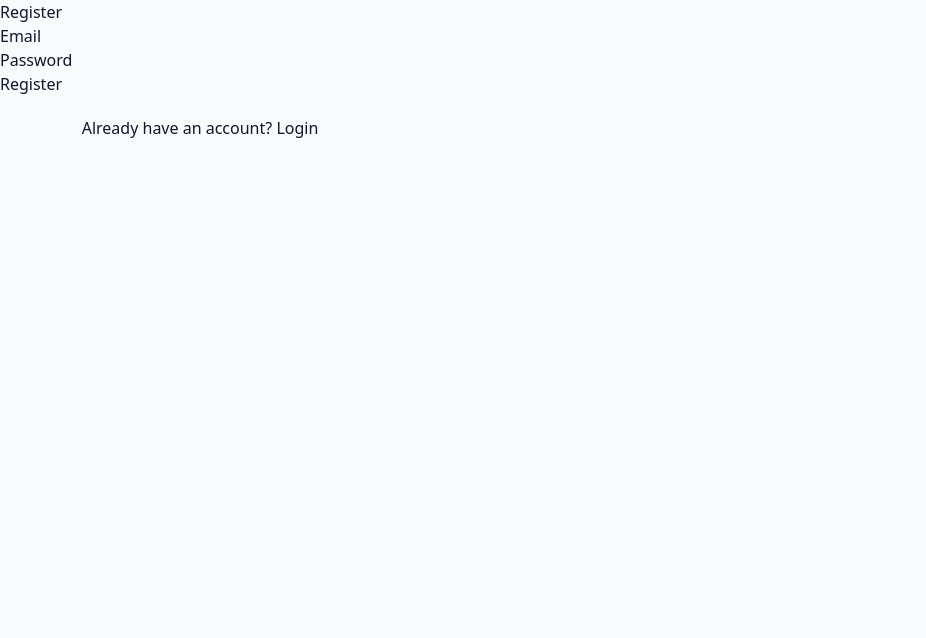
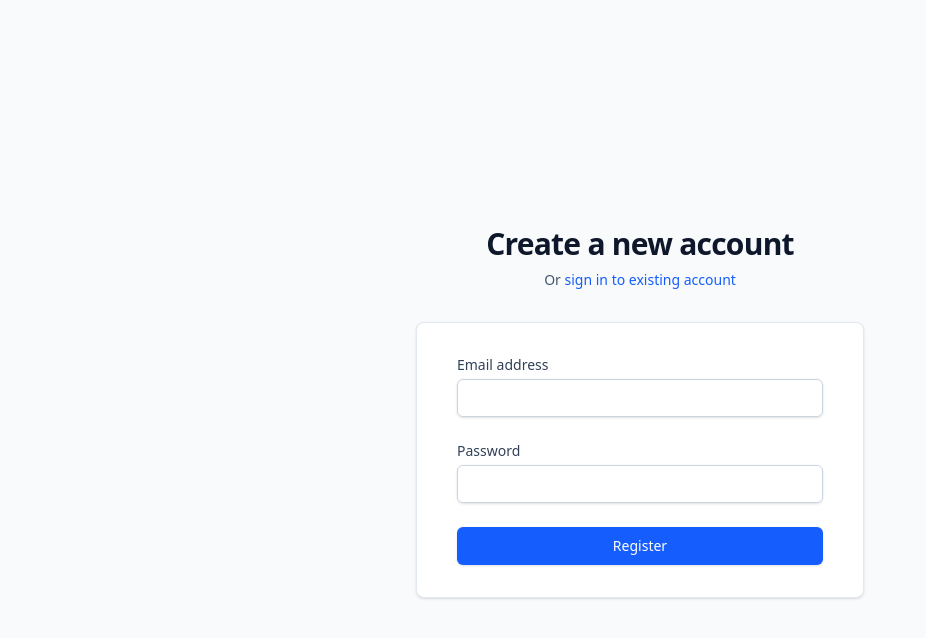
Before and after one commit to L-E-G-E-N-D/url-monitoring-uptime-checker, a React (Vite) app in the folder frontend/: page /register in a window 1280 px wide. Shown: the top 638 px of the page, without its empty margins (0-926 px from the left). Built offline with nearby package versions, Linux system fonts and the light colour scheme.

Commit message:
polish login and register pages with tailwind

```diff
--- a/frontend/src/pages/Login.jsx
+++ b/frontend/src/pages/Login.jsx
@@ -33,39 +33,70 @@ function Login() {
   }
 
   return (
-    <div className="container" style={{ maxWidth: '400px' }}>
-      <h1>Login</h1>
-      {error && <p className="error">{error}</p>}
+    <div className="min-h-screen bg-slate-50 flex flex-col justify-center py-12 sm:px-6 lg:px-8">
+      <div className="sm:mx-auto sm:w-full sm:max-w-md">
+        <h2 className="mt-6 text-center text-3xl font-bold tracking-tight text-slate-900">Sign in to your account</h2>
+        <p className="mt-2 text-center text-sm text-slate-600">
+          Or <Link to="/register" className="font-medium text-blue-600 hover:text-blue-500">create a new account</Link>
+        </p>
+      </div>
 
-      <form onSubmit={handleLogin} className="auth-form">
-        <div className="form-group">
-          <label htmlFor="email">Email</label>
+      <div className="mt-8 sm:mx-auto sm:w-full sm:max-w-md">
+        <div className="bg-white py-8 px-4 shadow sm:rounded-lg sm:px-10 border border-slate-200">
+          {error && (
+            <div className="mb-4 bg-red-50 border border-red-200 text-red-700 px-4 py-3 rounded relative" role="alert">
+              <span className="block sm:inline">{error}</span>
+            </div>
+          )}
+
+          <form className="space-y-6" onSubmit={handleLogin}>
+            <div>
+              <label htmlFor="email" className="block text-sm font-medium text-slate-700">
+                Email address
+              </label>
+              <div className="mt-1">
                 <input
-            type="email"
                   id="email"
                   name="email"
+                  type="email"
+                  autoComplete="email"
+                  required
                   value={email}
                   onChange={e => setEmail(e.target.value)}
-            required
+                  className="block w-full appearance-none rounded-md border border-slate-300 px-3 py-2 placeholder-slate-400 shadow-sm focus:border-blue-500 focus:outline-none focus:ring-blue-500 sm:text-sm"
                 />
               </div>
-        <div className="form-group">
-          <label htmlFor="password">Password</label>
+            </div>
+
+            <div>
+              <label htmlFor="password" className="block text-sm font-medium text-slate-700">
+                Password
+              </label>
+              <div className="mt-1">
                 <input
-            type="password"
                   id="password"
                   name="password"
+                  type="password"
+                  autoComplete="current-password"
+                  required
                   value={password}
                   onChange={e => setPassword(e.target.value)}
-            required
+                  className="block w-full appearance-none rounded-md border border-slate-300 px-3 py-2 placeholder-slate-400 shadow-sm focus:border-blue-500 focus:outline-none focus:ring-blue-500 sm:text-sm"
                 />
               </div>
-        <button type="submit" className="primary-btn">Login</button>
+            </div>
+
+            <div>
+              <button
+                type="submit"
+                className="flex w-full justify-center rounded-md border border-transparent bg-blue-600 py-2 px-4 text-sm font-medium text-white shadow-sm hover:bg-blue-700 focus:outline-none focus:ring-2 focus:ring-blue-500 focus:ring-offset-2"
+              >
+                Sign in
+              </button>
+            </div>
           </form>
-
-      <p style={{ marginTop: '20px', textAlign: 'center' }}>
-        Don't have an account? <Link to="/register">Register</Link>
-      </p>
+        </div>
+      </div>
     </div>
   )
 }
--- a/frontend/src/pages/Register.jsx
+++ b/frontend/src/pages/Register.jsx
@@ -30,39 +30,70 @@ function Register() {
   }
 
   return (
-    <div className="container" style={{ maxWidth: '400px' }}>
-      <h1>Register</h1>
-      {error && <p className="error">{error}</p>}
+    <div className="min-h-screen bg-slate-50 flex flex-col justify-center py-12 sm:px-6 lg:px-8">
+      <div className="sm:mx-auto sm:w-full sm:max-w-md">
+        <h2 className="mt-6 text-center text-3xl font-bold tracking-tight text-slate-900">Create a new account</h2>
+        <p className="mt-2 text-center text-sm text-slate-600">
+          Or <Link to="/login" className="font-medium text-blue-600 hover:text-blue-500">sign in to existing account</Link>
+        </p>
+      </div>
 
-      <form onSubmit={handleRegister} className="auth-form">
-        <div className="form-group">
-          <label htmlFor="register-email">Email</label>
+      <div className="mt-8 sm:mx-auto sm:w-full sm:max-w-md">
+        <div className="bg-white py-8 px-4 shadow sm:rounded-lg sm:px-10 border border-slate-200">
+          {error && (
+            <div className="mb-4 bg-red-50 border border-red-200 text-red-700 px-4 py-3 rounded relative" role="alert">
+              <span className="block sm:inline">{error}</span>
+            </div>
+          )}
+
+          <form className="space-y-6" onSubmit={handleRegister}>
+            <div>
+              <label htmlFor="register-email" className="block text-sm font-medium text-slate-700">
+                Email address
+              </label>
+              <div className="mt-1">
                 <input
-            type="email"
                   id="register-email"
                   name="email"
+                  type="email"
+                  autoComplete="email"
+                  required
                   value={email}
                   onChange={e => setEmail(e.target.value)}
-            required
+                  className="block w-full appearance-none rounded-md border border-slate-300 px-3 py-2 placeholder-slate-400 shadow-sm focus:border-blue-500 focus:outline-none focus:ring-blue-500 sm:text-sm"
                 />
               </div>
-        <div className="form-group">
-          <label htmlFor="register-password">Password</label>
+            </div>
+
+            <div>
+              <label htmlFor="register-password" className="block text-sm font-medium text-slate-700">
+                Password
+              </label>
+              <div className="mt-1">
                 <input
-            type="password"
                   id="register-password"
                   name="password"
+                  type="password"
+                  autoComplete="new-password"
+                  required
                   value={password}
                   onChange={e => setPassword(e.target.value)}
-            required
+                  className="block w-full appearance-none rounded-md border border-slate-300 px-3 py-2 placeholder-slate-400 shadow-sm focus:border-blue-500 focus:outline-none focus:ring-blue-500 sm:text-sm"
                 />
               </div>
-        <button type="submit" className="primary-btn">Register</button>
+            </div>
+
+            <div>
+              <button
+                type="submit"
+                className="flex w-full justify-center rounded-md border border-transparent bg-blue-600 py-2 px-4 text-sm font-medium text-white shadow-sm hover:bg-blue-700 focus:outline-none focus:ring-2 focus:ring-blue-500 focus:ring-offset-2"
+              >
+                Register
+              </button>
+            </div>
           </form>
-
-      <p style={{ marginTop: '20px', textAlign: 'center' }}>
-        Already have an account? <Link to="/login">Login</Link>
-      </p>
+        </div>
+      </div>
     </div>
   )
 }
```
Lines whose indentation alone changed are shown as unchanged.
